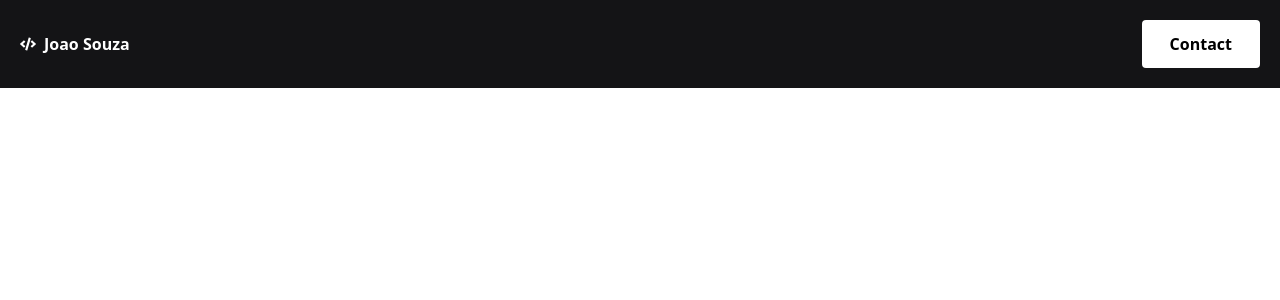
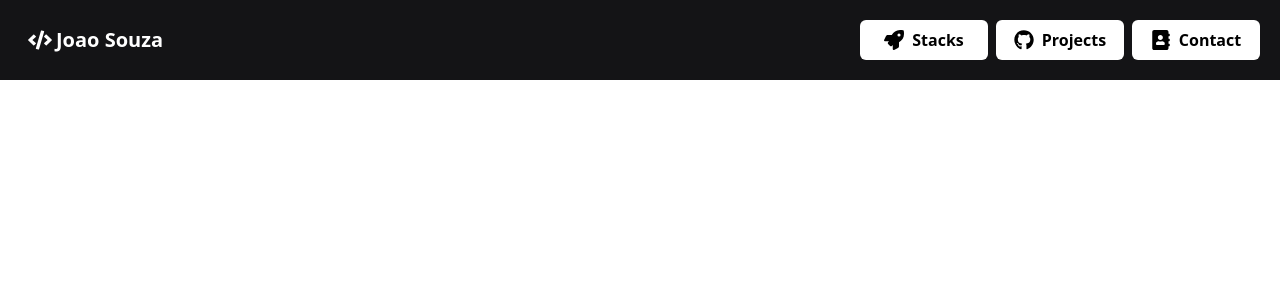
Before and after one commit to lordjoaosouza/portfolio, a Next.js app: page / in a window 1280 px wide. Shown: the top 300 px of the page. Built offline with nearby package versions, Linux system fonts and the light colour scheme.

Commit message:
Updating Navbar

```diff
--- /dev/null
+++ b/src/components/Button.tsx
@@ -0,0 +1,32 @@
+import React, { ReactElement } from 'react'
+
+interface ButtonProps {
+  icon: ReactElement
+  text: string
+  link: string
+  target?: string
+}
+
+export default function Button({ icon, text, link, target }: ButtonProps) {
+  return (
+    <a
+      href={link}
+      target={target}
+      className='
+        flex
+        items-center
+        justify-center
+        text-black
+        bg-nav_btn
+        hover:bg-nav_btn_hov
+        font-bold
+        rounded-md
+        w-32
+        h-10
+      '
+    >
+      {React.cloneElement(icon, { className: 'w-5 h-5 mr-2' })}
+      <span>{text}</span>
+    </a>
+  )
+}
--- a/src/components/Navbar.tsx
+++ b/src/components/Navbar.tsx
@@ -1,27 +1,70 @@
-import { FaCode } from "react-icons/fa";
+import React, { useState } from 'react'
+import {
+  FaCode,
+  FaAddressBook,
+  FaRocket,
+  FaGithub,
+  FaChevronDown,
+  FaChevronUp,
+} from 'react-icons/fa'
+import Button from './Button'
 
 export default function Navbar() {
+  const [showMenu, setShowMenu] = useState(false)
+
+  const toggleMenu = () => {
+    setShowMenu(!showMenu)
+  }
+
   return (
     <>
-      <div className="flex p-5 text-white bg-navbar justify-between items-center">
-        <div className="flex font-bold items-center ">
-          <FaCode className="mr-2" />
-          Joao Souza
+      <div
+        className={`
+          flex
+          p-5
+          text-white
+          bg-navbar
+          h-20
+          items-center
+          justify-center
+          sm:flex-row
+          sm:justify-between
+        `}
+      >
+        <div className='flex items-center flex-1 justify-between'>
+          <a href='#' className='ml-2'>
+            <div className='flex font-bold items-center text-xl'>
+              <FaCode className='w-6 h-6 mr-1' />
+              Joao Souza
+            </div>
+          </a>
+          <button onClick={toggleMenu} className='sm:hidden'>
+            {showMenu ? <FaChevronUp className='w-6 h-6' /> : <FaChevronDown className='w-6 h-6' />}
+          </button>
         </div>
-        <button
-          className="
-              text-black
-              bg-nav_btn
-              hover:bg-nav_btn_hov
-              font-bold
-              px-7
-              py-3
-              rounded
-            "
-        >
-          Contact
-        </button>
+        <div className='flex space-x-2 hidden sm:flex'>
+          <Button icon={<FaRocket />} text='Stacks' link='#' />
+          <Button
+            icon={<FaGithub />}
+            text='Projects'
+            link='https://github.com/lordjoaosouza'
+            target='_blank'
+          />
+          <Button icon={<FaAddressBook />} text='Contact' link='#' />
+        </div>
       </div>
+      {showMenu && (
+        <div className='flex p-5 h-30 bg-navbar sm:hidden flex justify-center items-center space-x-2'>
+          <Button icon={<FaRocket />} text='Stacks' link='#' />
+          <Button
+            icon={<FaGithub />}
+            text='Projects'
+            link='https://github.com/lordjoaosouza'
+            target='_blank'
+          />
+          <Button icon={<FaAddressBook />} text='Contact' link='#' />
+        </div>
+      )}
     </>
-  );
+  )
 }
--- a/src/pages/index.tsx
+++ b/src/pages/index.tsx
@@ -8,7 +8,7 @@ export default function Home() {
   return (
     <>
       <Head>
-        <title>Joao Souza | Portfolio</title>
+        <title>Joao Souza</title>
       </Head>
       <Navbar />
     </>
```
Also changed, not shown: 1 other file (tests, documents, lock files or other folders).
